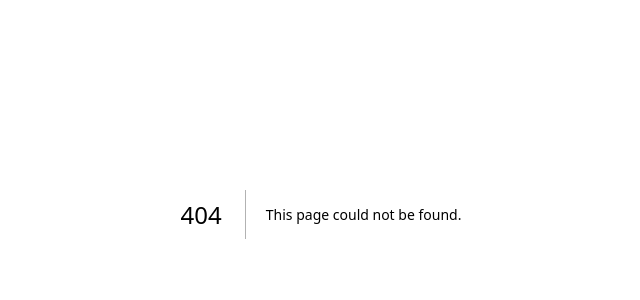
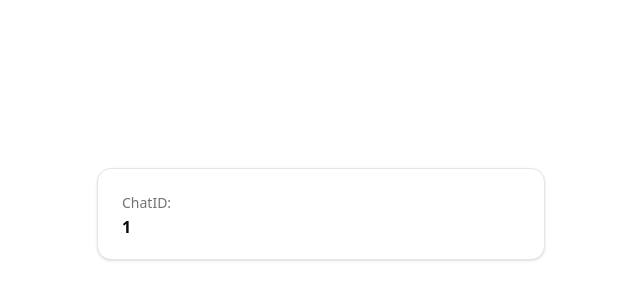
Before and after one commit to eedu7/aletheia-health-system, a Next.js app in the folder frontend/: page /chat/1 in a window 1280 px wide. Before the commit this address had no page. Shown: the part 186-486 px from the top of the page, without its empty margins (319-959 px from the left). Built offline with nearby package versions, Linux system fonts and the light colour scheme.

Commit message:
feat(chat): add server-side ChatPage displaying chatId
- Create ChatPage component that receives  via params
- Display  inside a centered Card
- Handle missing  with

```diff
--- /dev/null
+++ b/frontend/src/app/chat/[chatId]/page.tsx
@@ -0,0 +1,22 @@
+import { notFound } from "next/navigation";
+import React from "react";
+import { Card, CardDescription, CardHeader, CardTitle } from "@/components/ui/card";
+
+interface ChatPageProps {
+	params: { chatId: string };
+}
+
+export default async function ChatPage({ params }: ChatPageProps) {
+	const chatId = await params.chatId;
+	if (!chatId) return notFound();
+	return (
+		<div className="flex min-h-screen items-center justify-center">
+			<Card className="w-full max-w-md">
+				<CardHeader>
+					<CardDescription>ChatID:</CardDescription>
+					<CardTitle>{chatId}</CardTitle>
+				</CardHeader>
+			</Card>
+		</div>
+	);
+}
```
